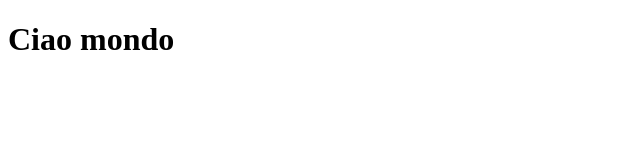
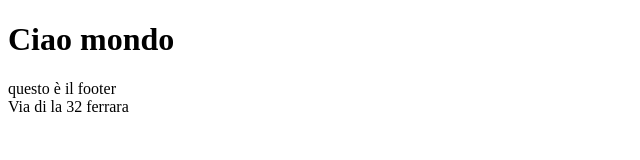
Before and after one commit to Morella92/git-starter, a plain HTML site: page index.html in a window 1280 px wide. Shown: the whole page, without its empty margins (0-640 px from the left). Drawn offline with Linux system fonts and the light colour scheme.

Commit message:
aggiunto footer

```diff
--- a/index.html
+++ b/index.html
@@ -10,5 +10,15 @@
     <header>
         <h1>Ciao mondo</h1>
     </header>
+
+
+    <footer>
+        <div>
+            questo è il footer
+        </div>
+        <div>
+            Via di la 32 ferrara
+        </div>
+    </footer>
 </body>
 </html>
```
